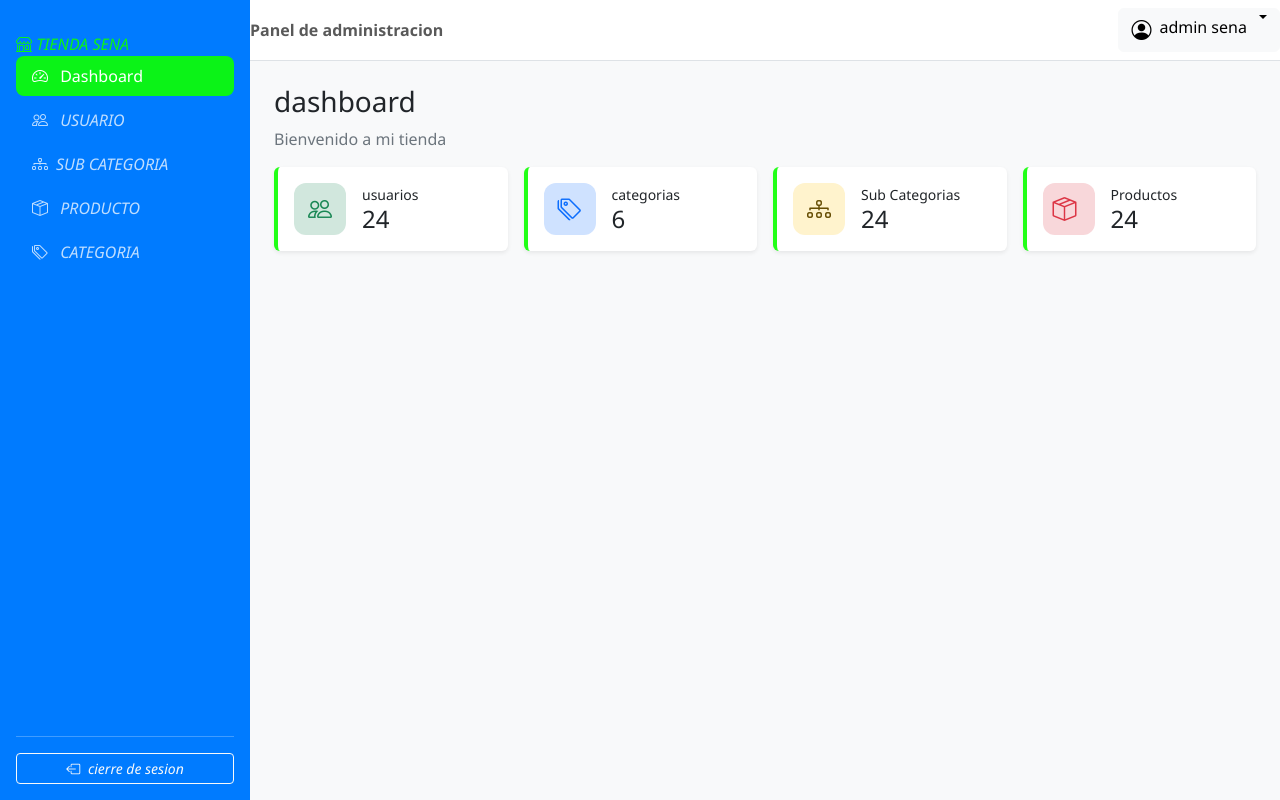
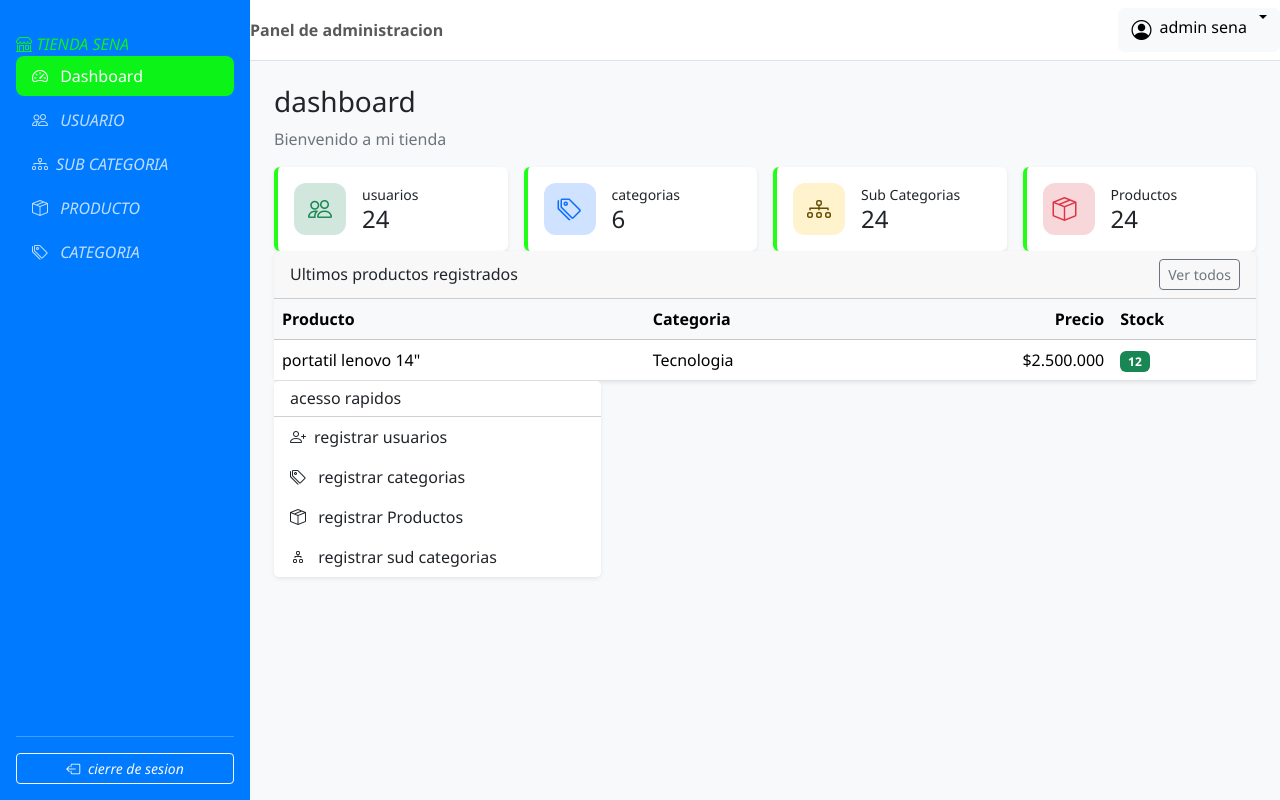
Before and after one commit to Gjfgv/programa_2, a plain HTML site: page programa_2/dashboard.html in a window 1280 px wide. Drawn offline with nearby package versions, Linux system fonts and the light colour scheme.

Commit message:
Update dashboard.html

```diff
--- a/programa_2/dashboard.html
+++ b/programa_2/dashboard.html
@@ -185,11 +185,64 @@
                         </div>
                     </div>
                 </div>
+            </div>
+                <div class="card border-0 shadow-sm h-100">
+                <!--encabezado de la tarjeta con titulo y enlace a los lados-->
+                <div class="card-header bg-while d-flex justify-content-between align-items-center">
+                    <!--Titulo pequeño-->
+                    <h2 class="h6 mb-0">Ultimos productos registrados</h2>
+                    <!--boton que lleva al modulo productos-->
+                    <a href="productos.html" class="btn btn-sm btn-outline-secondary">Ver todos</a>
 
+                </div>
+                <!--permite desplazar la tabla en el celular-->
+                <div class="tablet-responsive">
+                    <table class="table table-hover align-middle mb-0">
+                        <thead class="table-light">
+                            <tr><th>Producto</th><th>Categoria</th><th class="text-end">Precio</th><th>Stock</th></tr>
+                        </thead>
+                        <!--cuerpo de la tabla-->
+                        <tbody>
+                            <tr><td>portatil lenovo 14"</td><td>Tecnologia</td>
+                            <td class="text-end">$2.500.000</td><td><span class="badge text-bg-success">12</span></td></tr>
+                        </tbody>
+                    </table>
+                </div>
 
             </div>
+            <div class="col-lg-4">
+                <!--targeta-->
+                <div class=" card border-0 shadow-sm h-100">
+                    <div class=" card-header bg-white"><h2 class="h6
+                    mb-0">acesso rapidos</h2></div>
+                    <div class="list-group list-group-flush">
+                        <a href="usuarios.html"
+                        class="list-group-item"
+                        list-group-item-action><i class="bi bi-person-plus me-2 text-sena"></i>registrar usuarios</a>
+                    </div>
+                    <div class="list-group list-group-flush">
+                        <a href="catergorias.html"
+                        class="list-group-item"
+                        list-group-item-action><i class="bi bi-tags me-2 text-sena"></i> registrar categorias</a>
+                    </div>
+                    <div class="list-group list-group-flush">
+                        <a href="productos.html"
+                        class="list-group-item"
+                        list-group-item-action><i class="bi bi-box-seam me-2 text-sena"></i> registrar Productos</a>
+                    </div>
+                    <div class="list-group list-group-flush">
+                        <a href="subcategorias.html"
+                        class="list-group-item"
+                        list-group-item-action><i class="bi bi-diagram-2 me-2 text-sena"></i> registrar  sud categorias</a>
+                    </div>
+
+                </div>
+            </div>
+
         </main>
     </div>
+    <!--javascript con boostrap necesario para el menu deplegable-->
+    <script src="http://cnd/jsdelivr.net/npm/bootstrap@5.3.3/dist/js/boosttrap.bundle.min.js"></script>
 </body>
 
 </body>
```
